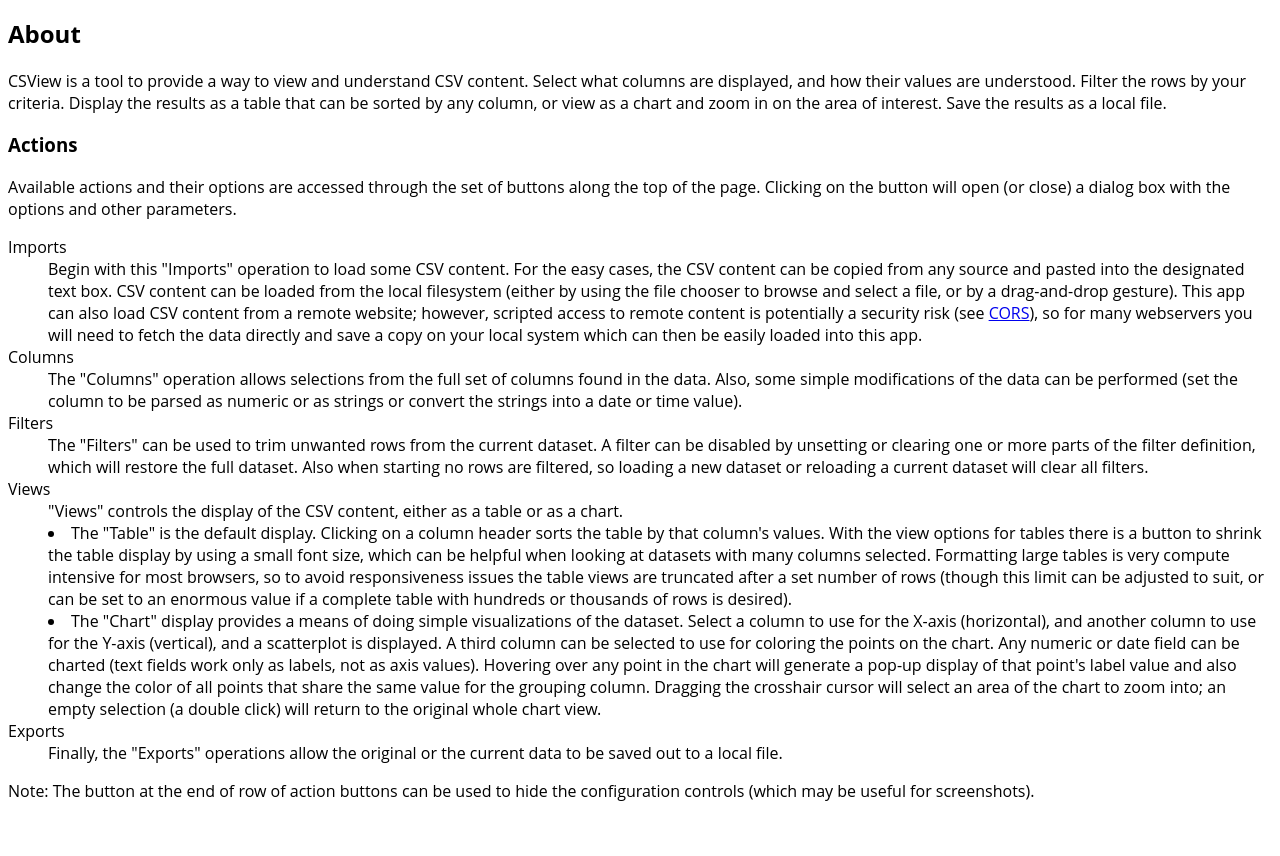
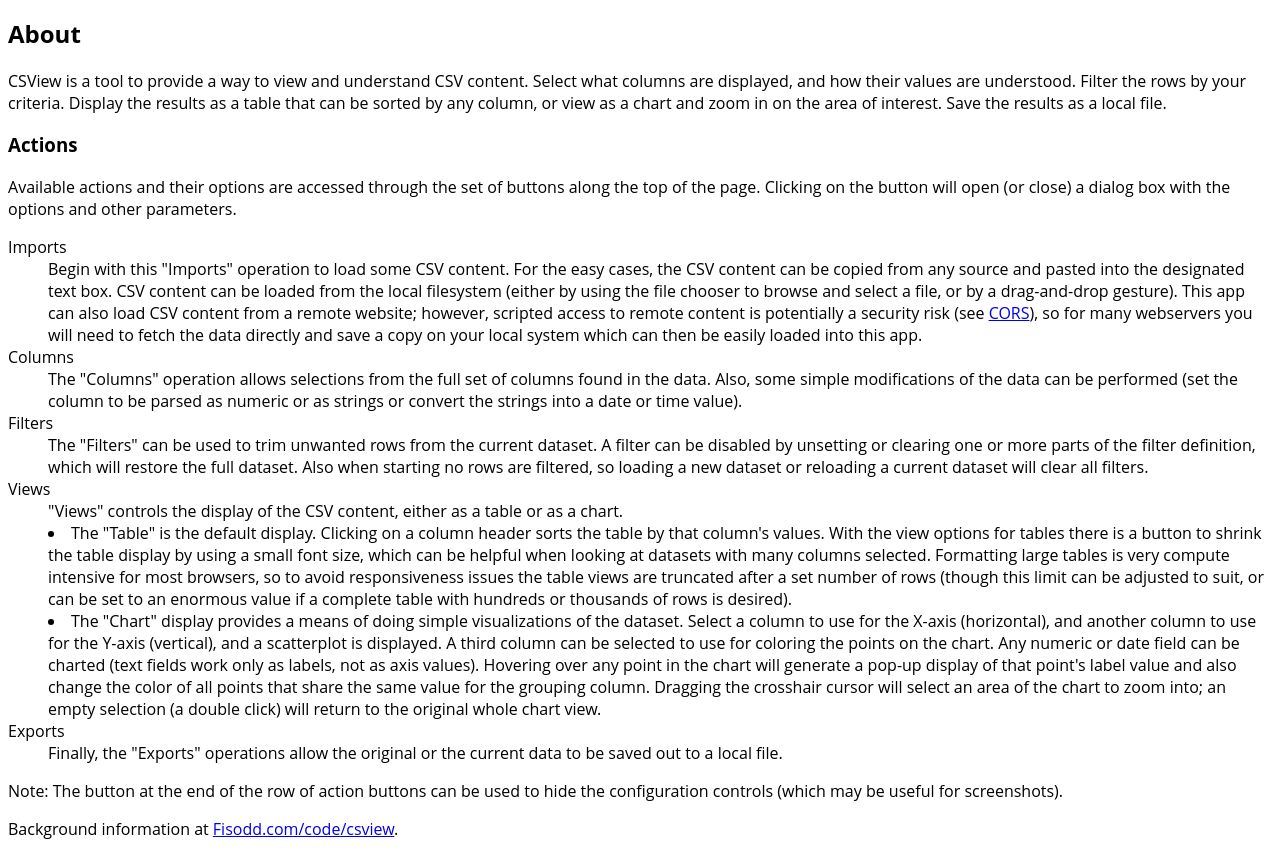
Before and after one commit to fisodd/csview, a plain HTML site: page index.html in a window 1280 px wide. Shown: the part 153-1009 px from the top of the page. Before the commit the page ends 971 px from the top, so only its background shows below. Drawn offline with nearby package versions, Linux system fonts and the light colour scheme.

Commit message:
Add background info link

```diff
--- a/index.html
+++ b/index.html
@@ -165,9 +165,12 @@
           data to be saved out to a local file.
         </DD>
       </DL>
-      <P>Note: The button at the end of row of action buttons
+      <P>Note: The button at the end of the row of action buttons
         can be used to hide the configuration controls
         (which may be useful for screenshots).
+      </P>
+      <P>Background information at
+        <A href="https://www.fisodd.com/code/csview/">Fisodd.com/code/csview</A>.
       </P>
     </DIV>
     <SCRIPT type='text/javascript' src='CSView.js'></SCRIPT>
```
